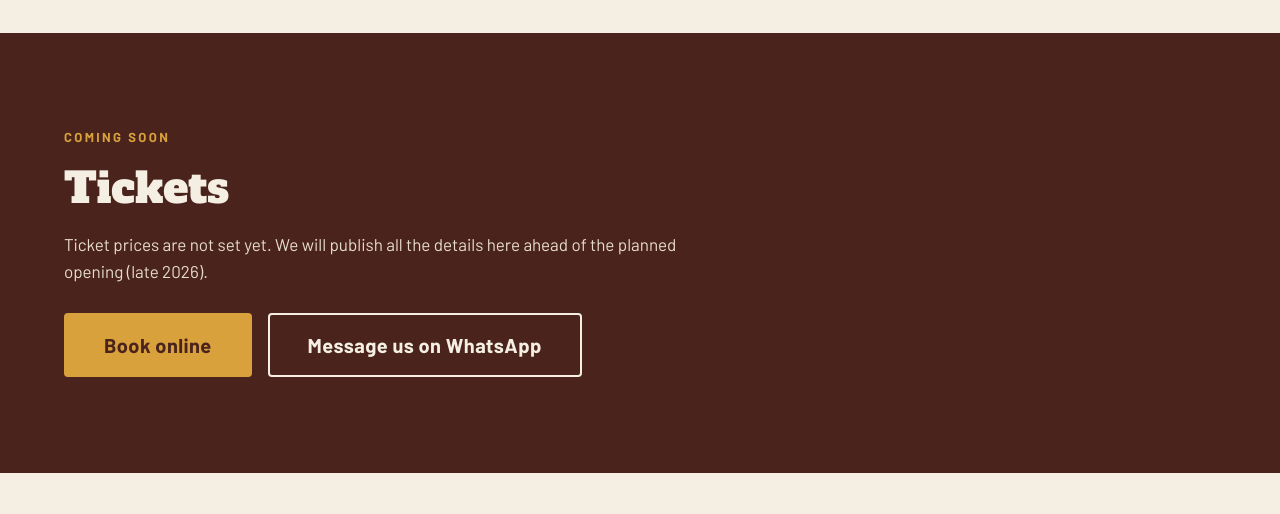
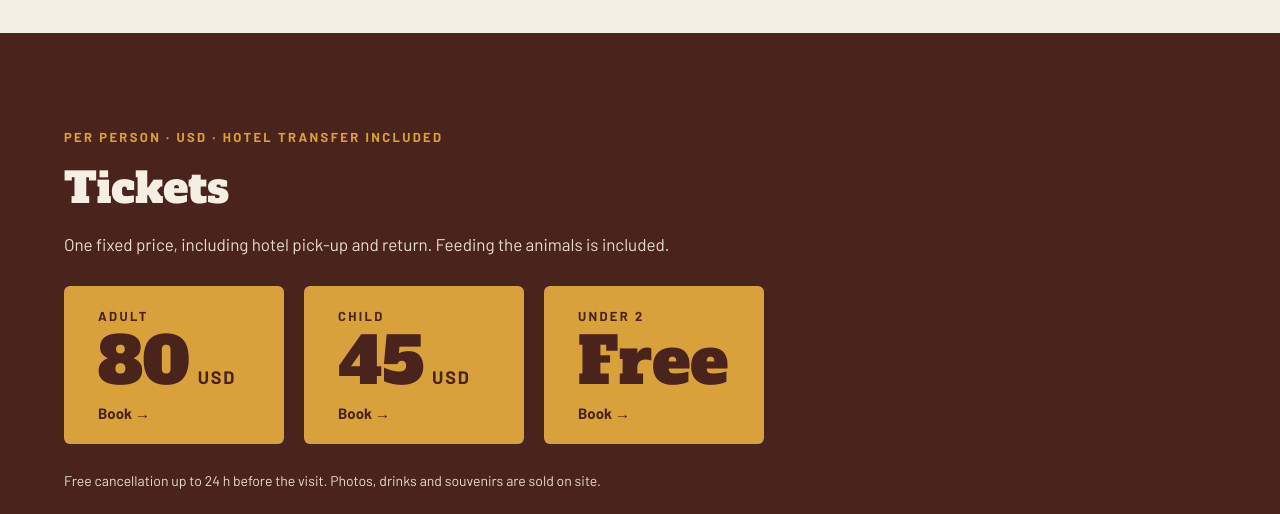
Before and after one commit to Blasto1337/totem-nature-park, a plain HTML site: page index.html in a window 1280 px wide. Shown: the part 1800-2314 px from the top of the page. Drawn offline with Linux system fonts and the light colour scheme.

Commit message:
Web: ceník vstupenek na homepage a odkaz do Adminu
- sekce Entradas: ceny (dospělý 80 USD, dítě 45 USD, do 2 let zdarma) s proklikem do rezervace
- rezervace předvyplní vstupenky podle ?t=adult|child|infant
- tlačítko Admin v navigaci, texty ES/EN

Co-Authored-By: Claude Opus 5.5 <noreply@anthropic.com>

```diff
--- a/booking.js
+++ b/booking.js
@@ -71,6 +71,9 @@
   var orders = D.load();
   var cfg = D.settings();
   var w = { step: 1, date: D.TODAY, slot: '13:00', ad: 2, ch: 0, inf: 0, name: '', email: '', phone: '', hotel: '', code: null, err: '' };
+  /* proklik z ceníku na homepage: reservar.html?t=adult|child|infant předvyplní vstupenky */
+  var pre = { adult: { ad: 2 }, child: { ad: 1, ch: 1 }, infant: { ad: 1, inf: 1 } }[new URLSearchParams(location.search).get('t')];
+  if (pre) { w.ad = pre.ad; w.ch = pre.ch || 0; w.inf = pre.inf || 0; }
 
   function t() { return L[lang] || L.es; }
   function esc(s) { return String(s == null ? '' : s).replace(/[&<>"]/g, function (c) { return { '&': '&amp;', '<': '&lt;', '>': '&gt;', '"': '&quot;' }[c]; }); }
--- a/i18n.js
+++ b/i18n.js
@@ -3,7 +3,7 @@
     es: {
       title: 'Totem Nature Park — Uvero Alto, República Dominicana',
       description: 'Excursión de 3,5 horas de fauna y cultura taína con contacto directo, a quince minutos de Uvero Alto. Alimentación y traslado al hotel incluidos.',
-      nav_aviary: 'Aviario', nav_vivarium: 'Vivarium', nav_garden: 'Jardín', nav_visit: 'Visítanos', nav_tickets: 'Entradas',
+      nav_aviary: 'Aviario', nav_vivarium: 'Vivarium', nav_garden: 'Jardín', nav_visit: 'Visítanos', nav_tickets: 'Entradas', nav_admin: 'Admin',
       hero_alt: 'Selva tropical del parque — guacamaya, mono ardilla, perezoso y caimán',
       hero_text: 'Excursión de 3,5 horas de fauna y cultura taína con contacto directo: tocas y alimentas a los animales y visitas una aldea taína viva, a quince minutos de Uvero Alto.',
       badge_contact: 'Experiencia de contacto', badge_feeding: 'Alimentación incluida',
@@ -20,9 +20,11 @@
       card3_alt: 'Perezoso, mono ardilla y aldea taína', card3_title: 'Perezosos, monos y aldea taína',
       card3_text: 'Perezosos para tocar, monos ardilla con entrada guiada y una aldea taína viva con programa cultural de 45 minutos.',
       more: 'Ver más →',
-      tickets_eyebrow: 'Próximamente',
+      tickets_eyebrow: 'Por persona · USD · traslado al hotel incluido',
       tickets_title: 'Entradas',
-      tickets_text: 'Los precios de las entradas todavía no están definidos. Publicaremos aquí toda la información antes de la apertura prevista (finales de 2026).',
+      tickets_text: 'Un único precio fijo, con recogida y regreso al hotel. La alimentación de los animales está incluida.',
+      price_adult: 'Adulto', price_child: 'Niño', price_infant: 'Menor de 2 años', price_free: 'Gratis', price_go: 'Reservar →',
+      tickets_fine: 'Cancelación gratuita hasta 24 h antes de la visita. Fotos, bebidas y souvenirs se venden en el parque.',
       tickets_cta: 'Escríbenos por WhatsApp',
       tickets_online: 'Reservar en línea',
       bk_page_title: 'Reserva tu visita · Totem Nature Park',
@@ -40,7 +42,7 @@
     en: {
       title: 'Totem Nature Park — Uvero Alto, Dominican Republic',
       description: 'A hands-on, 3.5-hour wildlife and Taíno culture excursion, fifteen minutes from Uvero Alto. Feeding and hotel transfer included.',
-      nav_aviary: 'Aviary', nav_vivarium: 'Vivarium', nav_garden: 'Garden', nav_visit: 'Visit us', nav_tickets: 'Tickets',
+      nav_aviary: 'Aviary', nav_vivarium: 'Vivarium', nav_garden: 'Garden', nav_visit: 'Visit us', nav_tickets: 'Tickets', nav_admin: 'Admin',
       hero_alt: 'Tropical rainforest of the park — macaw, squirrel monkey, sloth and caiman',
       hero_text: 'A hands-on, 3.5-hour wildlife and Taíno culture excursion: touch and feed the animals and visit a living Taíno village, fifteen minutes from Uvero Alto.',
       badge_contact: 'Contact experience', badge_feeding: 'Feeding included',
@@ -57,9 +59,11 @@
       card3_alt: 'Sloth, squirrel monkey and Taíno village', card3_title: 'Sloths, monkeys and Taíno village',
       card3_text: 'Sloths to touch, squirrel monkeys with a hosted entry and a living Taíno village with a 45-minute cultural programme.',
       more: 'See more →',
-      tickets_eyebrow: 'Coming soon',
+      tickets_eyebrow: 'Per person · USD · hotel transfer included',
       tickets_title: 'Tickets',
-      tickets_text: 'Ticket prices are not set yet. We will publish all the details here ahead of the planned opening (late 2026).',
+      tickets_text: 'One fixed price, including hotel pick-up and return. Feeding the animals is included.',
+      price_adult: 'Adult', price_child: 'Child', price_infant: 'Under 2', price_free: 'Free', price_go: 'Book →',
+      tickets_fine: 'Free cancellation up to 24 h before the visit. Photos, drinks and souvenirs are sold on site.',
       tickets_cta: 'Message us on WhatsApp',
       tickets_online: 'Book online',
       bk_page_title: 'Book your visit · Totem Nature Park',
--- a/index.html
+++ b/index.html
@@ -30,6 +30,7 @@
         <button type="button" class="lang-btn" data-lang="es" aria-pressed="true">ES</button>
         <button type="button" class="lang-btn" data-lang="en" aria-pressed="false">EN</button>
       </div>
+      <a href="admin/" class="btn btn-outline nav-admin" data-i18n="nav_admin">Admin</a>
       <a href="#entradas" class="btn btn-gold" data-i18n="nav_tickets">Entradas</a>
     </div>
   </header>
@@ -98,10 +99,28 @@
 
     <section class="tickets" id="entradas">
       <div class="tickets-head">
-        <span class="eyebrow" data-i18n="tickets_eyebrow">Próximamente</span>
+        <span class="eyebrow" data-i18n="tickets_eyebrow">Por persona · USD · traslado al hotel incluido</span>
         <h2 data-i18n="tickets_title">Entradas</h2>
-        <p data-i18n="tickets_text">Los precios de las entradas todavía no están definidos. Publicaremos aquí toda la información antes de la apertura prevista (finales de 2026).</p>
+        <p data-i18n="tickets_text">Un único precio fijo, con recogida y regreso al hotel. La alimentación de los animales está incluida.</p>
       </div>
+      <div class="price-row">
+        <a href="reservar.html?t=adult" class="price-card">
+          <span class="eyebrow" data-i18n="price_adult">Adulto</span>
+          <div class="price"><strong>80</strong><span>USD</span></div>
+          <span class="price-go" data-i18n="price_go">Reservar →</span>
+        </a>
+        <a href="reservar.html?t=child" class="price-card">
+          <span class="eyebrow" data-i18n="price_child">Niño</span>
+          <div class="price"><strong>45</strong><span>USD</span></div>
+          <span class="price-go" data-i18n="price_go">Reservar →</span>
+        </a>
+        <a href="reservar.html?t=infant" class="price-card">
+          <span class="eyebrow" data-i18n="price_infant">Menor de 2 años</span>
+          <div class="price"><strong data-i18n="price_free">Gratis</strong></div>
+          <span class="price-go" data-i18n="price_go">Reservar →</span>
+        </a>
+      </div>
+      <p class="fineprint" data-i18n="tickets_fine">Cancelación gratuita hasta 24 h antes de la visita. Fotos, bebidas y souvenirs se venden en el parque.</p>
       <div class="tickets-cta">
         <a href="reservar.html" class="btn btn-gold" data-i18n="tickets_online">Reservar en línea</a>
         <a href="https://wa.me/420777866887" class="btn btn-outline" data-i18n="tickets_cta">Escríbenos por WhatsApp</a>
--- a/styles.css
+++ b/styles.css
@@ -41,6 +41,7 @@ h1, h2, h3 { font-family: 'Alfa Slab One', serif; font-weight: 400; margin: 0; }
 .brand { display: flex; align-items: center; gap: 14px; font-family: 'Alfa Slab One', serif; font-size: 18px; color: var(--bone); }
 .nav-links { display: flex; align-items: center; gap: 36px; color: var(--bone); }
 .nav .btn { height: 52px; padding: 0 28px; font-size: 17px; }
+.nav .nav-admin { padding: 0 20px; }
 
 /* LANGUAGE SWITCH */
 .lang-switch { display: inline-flex; border: 1.5px solid rgba(244,238,227,0.55); border-radius: 4px; overflow: hidden; }
@@ -115,6 +116,16 @@ h1, h2, h3 { font-family: 'Alfa Slab One', serif; font-weight: 400; margin: 0; }
 .tickets h2 { font-size: clamp(32px, 4.5vw, 42px); color: var(--bone); }
 .tickets-head p { margin: 0; font-size: 17px; line-height: 1.6; color: var(--bone-soft); }
 .tickets-cta { display: flex; flex-wrap: wrap; gap: 16px; }
+.price-row { display: flex; flex-wrap: wrap; gap: 20px; }
+.price-card { background: var(--gold); color: var(--oxblood); border-radius: 6px; padding: 22px 34px; min-width: 220px; display: flex; flex-direction: column; gap: 6px; text-decoration: none; transition: transform 0.15s ease, filter 0.15s ease; }
+.price-card:hover { transform: translateY(-3px); filter: brightness(1.06); }
+.price-card:focus-visible { outline: 3px solid var(--bone); outline-offset: 3px; }
+.tickets .price-card .eyebrow { color: var(--oxblood); }
+.price { display: flex; align-items: baseline; gap: 8px; }
+.price strong { font-family: 'Alfa Slab One', serif; font-weight: 400; font-size: 64px; line-height: 1; }
+.price span { font-weight: 700; font-size: 18px; letter-spacing: 0.1em; }
+.price-go { font-weight: 700; font-size: 15px; margin-top: 4px; }
+.fineprint { margin: 0; font-size: 14px; color: var(--bone-soft); max-width: 640px; }
 
 /* VISIT */
 .visit {
@@ -160,6 +171,7 @@ h1, h2, h3 { font-family: 'Alfa Slab One', serif; font-weight: 400; margin: 0; }
   .brand svg { width: 22px; height: 25px; }
   .nav { gap: 10px; }
   .nav .btn { height: 44px; padding: 0 14px; font-size: 15px; }
+  .nav .nav-admin { padding: 0 10px; }
   .nav-links { gap: 10px; }
   .lang-btn { padding: 9px 9px; font-size: 13px; }
 }
```
